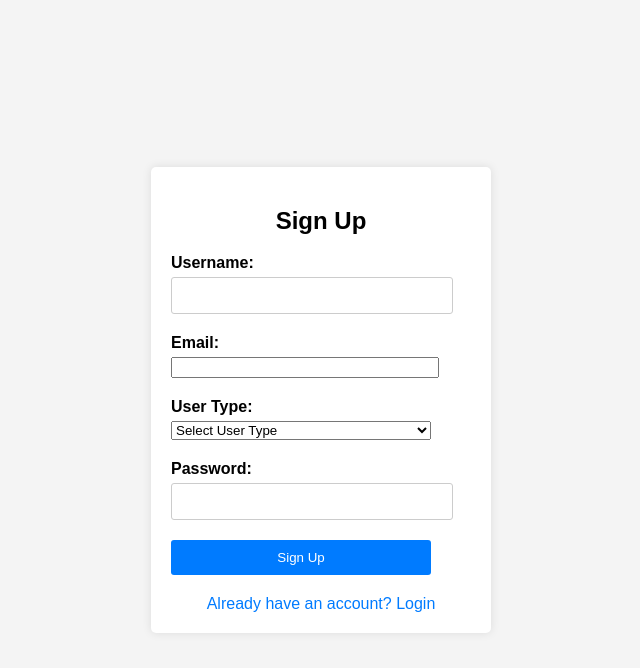
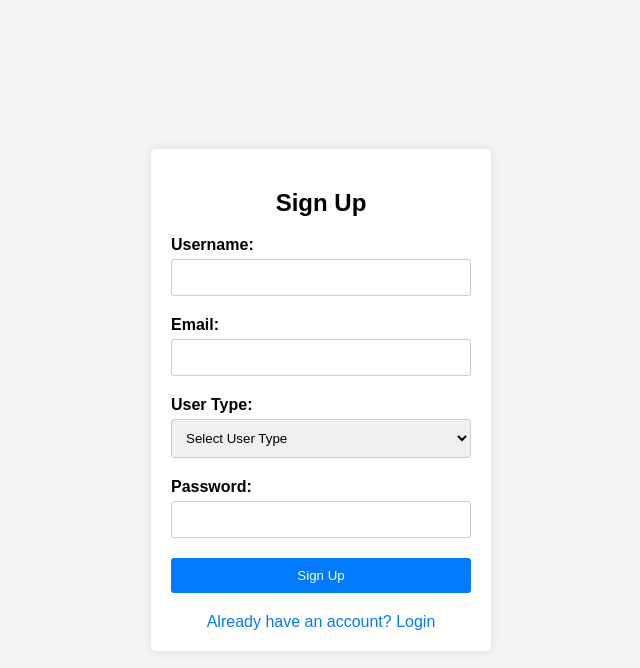
Before and after one commit to Asad-Ullah-Turab/Facilitation-Portal, a plain HTML site: page Frontend/login.html in a window 1280 px wide. Both pictures are taken after a click on the link "Don't have an account? Sign Up". Shown: the whole page, without its empty margins (319-959 px from the left). Drawn offline with Linux system fonts and the light colour scheme.

Commit message:
fix frontend bugs

```diff
--- a/Frontend/login.html
+++ b/Frontend/login.html
@@ -22,48 +22,35 @@
           <input type="submit" value="Login" />
         </div>
       </form>
-      <form id="signup-form" style="display: none; width: 100%">
-        <div class="form-group" style="width: calc(100% - 40px)">
+      <form id="signup-form" style="display: none">
+        <div class="form-group">
           <label for="new_username">Username:</label>
-          <input
-            type="text"
-            id="new_username"
-            name="new_username"
-            style="width: 100%"
-            required
-          />
+          <input type="text" id="new_username" name="new_username" required />
         </div>
-        <div class="form-group" style="width: calc(100% - 40px)">
+        <div class="form-group">
           <label for="email">Email:</label>
-          <input
-            type="email"
-            id="email"
-            name="email"
-            style="width: 100%"
-            required
-          />
+          <input type="email" id="email" name="email" required />
         </div>
-        <div class="form-group" style="width: calc(100% - 40px)">
+        <div class="form-group">
           <label for="user_type">User Type:</label>
-          <select id="user_type" name="user_type" style="width: 100%" required>
+          <select id="user_type" name="user_type" required>
             <option value="">Select User Type</option>
             <option value="Student">Student</option>
             <option value="Teacher">Teacher</option>
             <option value="Admin">Admin</option>
           </select>
         </div>
-        <div class="form-group" style="width: calc(100% - 40px)">
+        <div class="form-group">
           <label for="new_password">Password:</label>
           <input
             type="password"
             id="new_password"
             name="new_password"
-            style="width: 100%"
             required
           />
         </div>
-        <div class="form-group" style="width: calc(100% - 40px)">
-          <input type="submit" value="Sign Up" style="width: 100%" />
+        <div class="form-group">
+          <input type="submit" value="Sign Up" />
         </div>
       </form>
 
--- a/Frontend/styles/login.css
+++ b/Frontend/styles/login.css
@@ -32,11 +32,17 @@ h2 {
 }
 
 .form-group input[type="text"],
-.form-group input[type="password"] {
+.form-group input[type="password"],
+.form-group input[type="email"],
+.form-group select{
     width: calc(100% - 22px);
     padding: 10px;
     border: 1px solid #ccc;
     border-radius: 3px;
+}
+
+.form-group select{
+    width: 100%;
 }
 
 .form-group input[type="submit"] {
```
